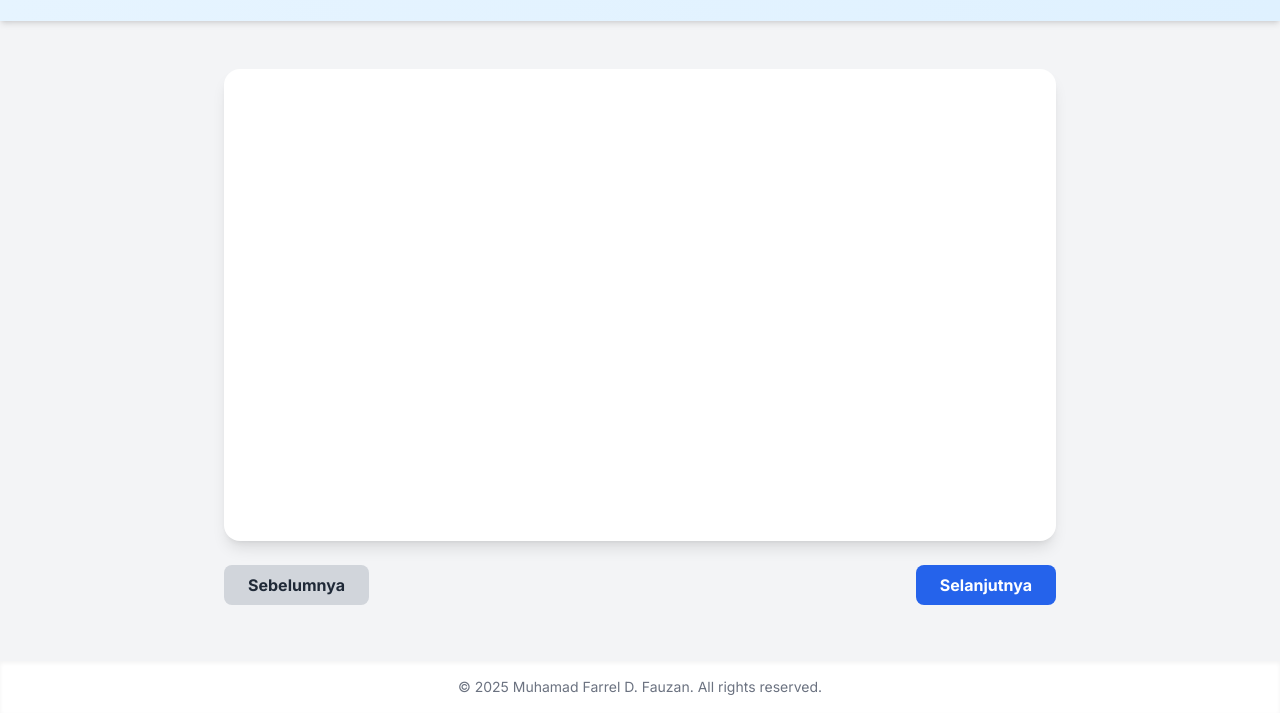
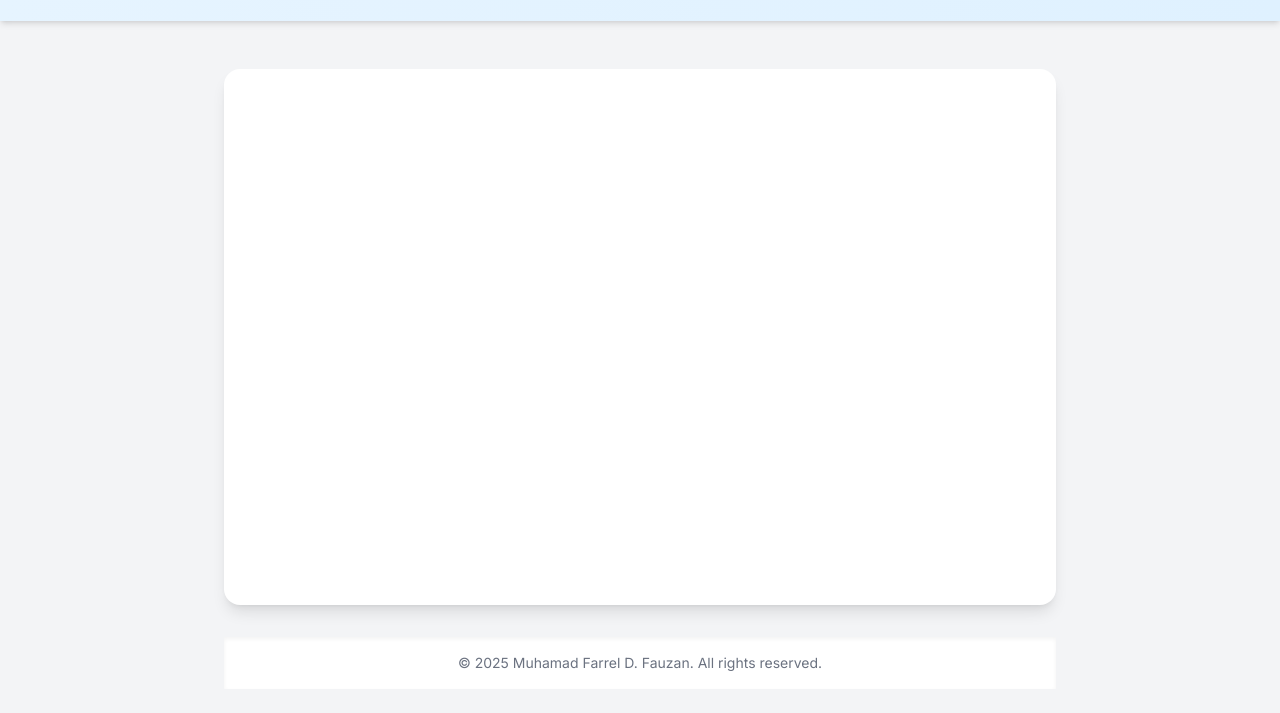
Before and after one commit to farrelfz/TKA-Fisika, a plain HTML site: page index.html in a window 1280 px wide. Shown: the part 87-800 px from the top of the page. Drawn offline with nearby package versions, Linux system fonts and the light colour scheme.

Commit message:
Remove previous and next buttons from index.html
Removed navigation buttons from the quiz container.

```diff
--- a/index.html
+++ b/index.html
@@ -24,15 +24,6 @@
       <!-- Questions rendered here -->
     </main>
 
-    <div class="mt-6 flex flex-col gap-4">
-      <div class="flex items-center gap-4">
-        <button id="prev-btn" class="bg-gray-300 hover:bg-gray-400 text-gray-800 font-bold py-2 px-6 rounded-lg">Sebelumnya</button>
-        <div id="progress" class="text-center text-lg font-medium text-gray-700 flex-1"></div>
-        <button id="next-btn" class="bg-blue-600 hover:bg-blue-700 text-white font-bold py-2 px-6 rounded-lg">Selanjutnya</button>
-      </div>
-    </div>
-  </div>
-
   <footer class="bg-white mt-8 py-4 shadow-inner">
     <div class="container mx-auto px-4 text-center text-gray-500 text-sm">
       &copy; 2025 Muhamad Farrel D. Fauzan. All rights reserved.
```
